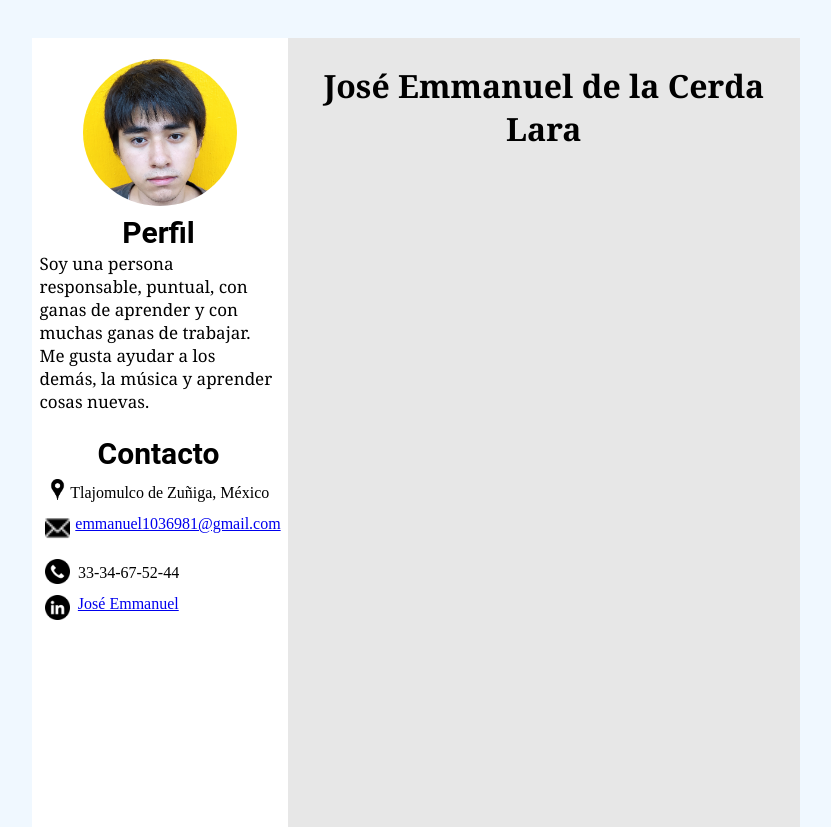
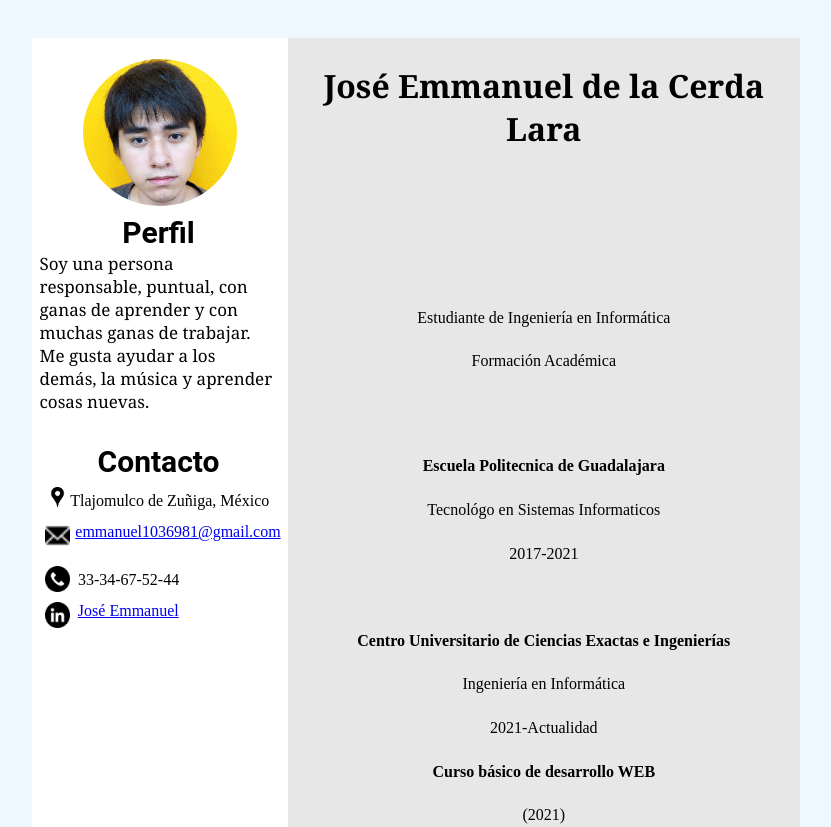
Before and after one commit to Jedlcl1/Trabajos, a plain HTML site: page Curriculum vitae HTML/index.html in a window 1280 px wide. Shown: the top 827 px of the page, without its empty margins (237-1068 px from the left). Drawn offline with Linux system fonts and the light colour scheme.

Commit message:
Cambios en archivos

```diff
--- a/Curriculum vitae HTML/index.html
+++ b/Curriculum vitae HTML/index.html
@@ -14,6 +14,7 @@
             <img id="yo" src="Imagenes/Yo_cortado.jfif" alt="Imagen personal"> <h2>Perfil</h2>
             <p id="info">Soy una persona responsable, puntual, con ganas de aprender y con muchas ganas de trabajar. Me gusta ayudar a los demás, la música y aprender cosas nuevas.</p>
             <br>
+            <p id="borde1"></p>
             <h2>Contacto</h2>
             <img id="iconos" src="Imagenes/ubicacion.png" alt="Ubicacion"><p>Tlajomulco de Zuñiga, México</p>
             <img id="iconos1" src="Imagenes/correo-electronico.png" alt="correo electronico"><a id="correo" href="mailto:emmanuel1036981@gmail.com">emmanuel1036981@gmail.com</a>
@@ -26,6 +27,22 @@
     <div>
         <div id="fondo2">
             <h1 id="nombre">José Emmanuel de la Cerda Lara</h1>
+            <p id="borde"></p>
+            <p id="carrera">Estudiante de Ingeniería en Informática </p>
+            <p id="borde2"></p>
+            <p id="borde3"></p><p id="formacion">Formación Académica</p><p id="borde4"></p>
+            <br>
+            <br>
+            <p id="NombreEsc"> <b>Escuela Politecnica de Guadalajara</b> </p>
+            <p id="carrera1">Tecnológo en Sistemas Informaticos</p>
+            <p id="año">2017-2021</p>
+            <br>
+            <p id="NombreEsc"> <b>Centro Universitario de Ciencias Exactas e Ingenierías</b> </p>
+            <p id="carrera1">Ingeniería en Informática</p>
+            <p id="año">2021-Actualidad</p>
+            <p id="conocimiento"> <b>Curso básico de desarrollo WEB</b> </p>
+            <p id="año1">(2021)</p>
+
         </div>
     </div>
 
```
